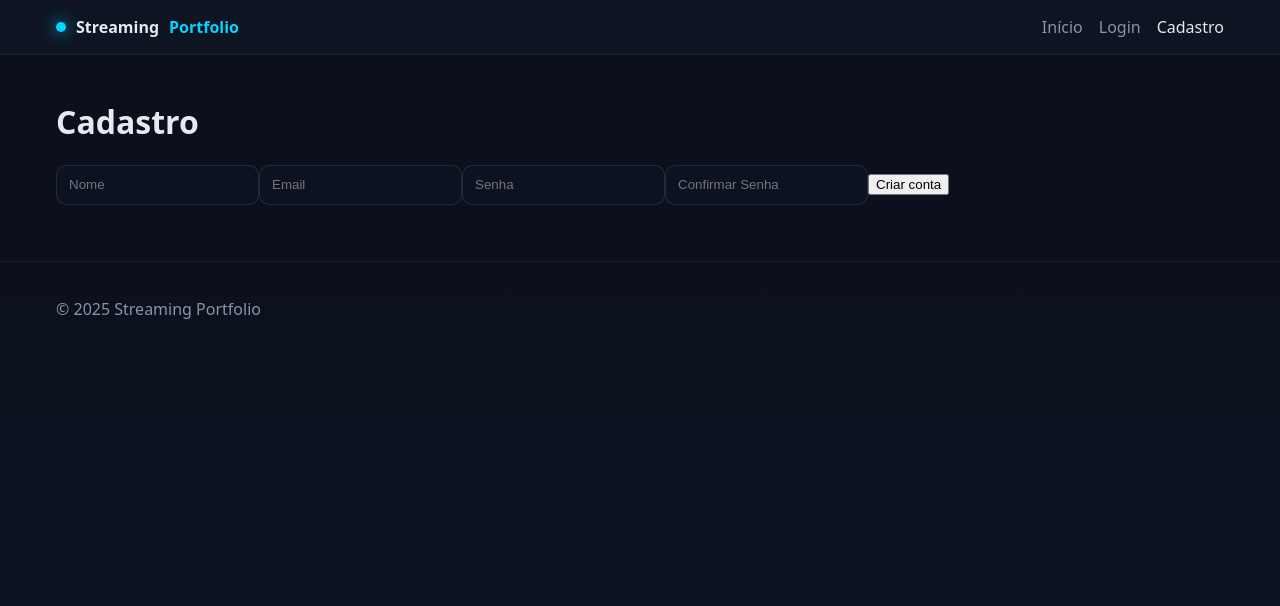
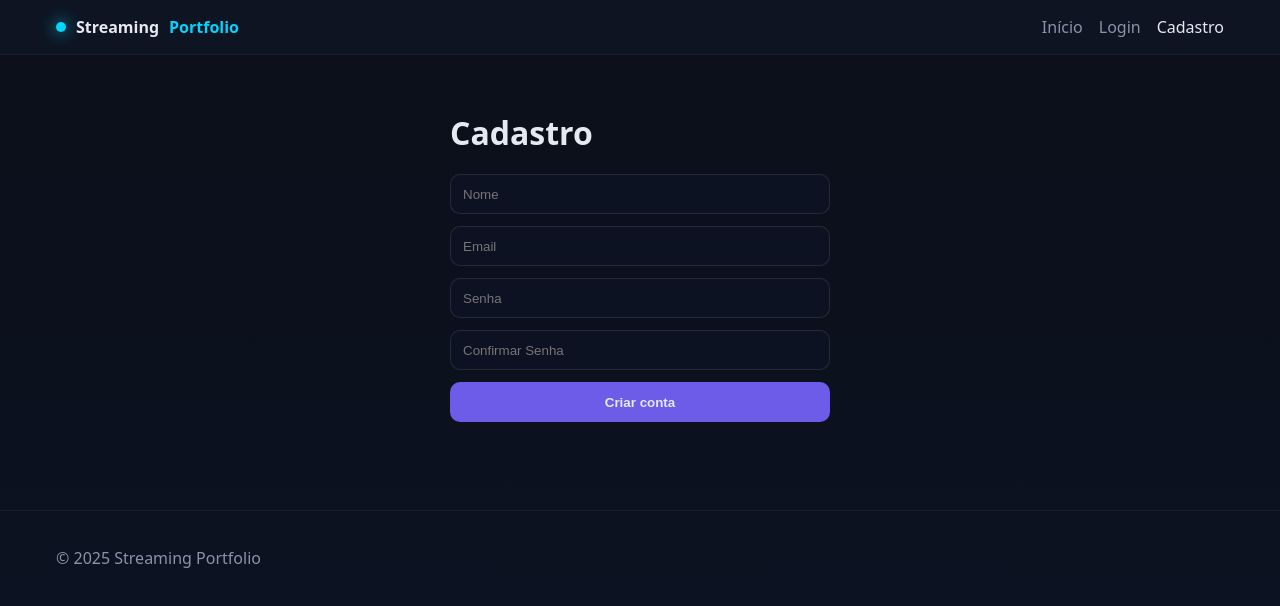
Before and after one commit to biagalindoo/streaming-portfolio, a React (Create React App) app in the folder streaming-portfolio-frontend/: page /signup in a window 1280 px wide. Shown: the top 606 px of the page. Built offline with nearby package versions, Linux system fonts and the light colour scheme.

Commit message:
style: update Login and Signup components with improved error handling and styling

```diff
--- a/streaming-portfolio-frontend/src/components/Login.js
+++ b/streaming-portfolio-frontend/src/components/Login.js
@@ -29,15 +29,16 @@ const Login = () => {
     };
 
     return (
-        <form onSubmit={handleSubmit}>
-            <h1>Login</h1>
-            {error && <p style={{ color: 'red' }}>Erro: {error}</p>}
+        <form onSubmit={handleSubmit} className="auth-form">
+            <h1>Entrar</h1>
+            {error && <p className="error">Erro: {error}</p>}
             <input
                 type="email"
                 placeholder="Email"
                 value={email}
                 onChange={(e) => setEmail(e.target.value)}
                 required
+                className="input"
             />
             <input
                 type="password"
@@ -45,8 +46,9 @@ const Login = () => {
                 value={password}
                 onChange={(e) => setPassword(e.target.value)}
                 required
+                className="input"
             />
-            <button type="submit">Entrar</button>
+            <button type="submit" className="button">Entrar</button>
         </form>
     );
 };
--- a/streaming-portfolio-frontend/src/components/Signup.js
+++ b/streaming-portfolio-frontend/src/components/Signup.js
@@ -42,16 +42,17 @@ const Signup = () => {
     };
 
     return (
-        <form onSubmit={handleSubmit}>
+        <form onSubmit={handleSubmit} className="auth-form">
             <h1>Cadastro</h1>
-            {error && <p style={{ color: 'red' }}>Erro: {error}</p>}
-            {success && <p style={{ color: 'green' }}>{success}</p>}
+            {error && <p className="error">Erro: {error}</p>}
+            {success && <p className="success">{success}</p>}
             <input
                 type="text"
                 placeholder="Nome"
                 value={name}
                 onChange={(e) => setName(e.target.value)}
                 required
+                className="input"
             />
             <input
                 type="email"
@@ -59,6 +60,7 @@ const Signup = () => {
                 value={email}
                 onChange={(e) => setEmail(e.target.value)}
                 required
+                className="input"
             />
             <input
                 type="password"
@@ -66,6 +68,7 @@ const Signup = () => {
                 value={password}
                 onChange={(e) => setPassword(e.target.value)}
                 required
+                className="input"
             />
             <input
                 type="password"
@@ -73,8 +76,9 @@ const Signup = () => {
                 value={confirmPassword}
                 onChange={(e) => setConfirmPassword(e.target.value)}
                 required
+                className="input"
             />
-            <button type="submit">Criar conta</button>
+            <button type="submit" className="button">Criar conta</button>
         </form>
     );
 };
```
